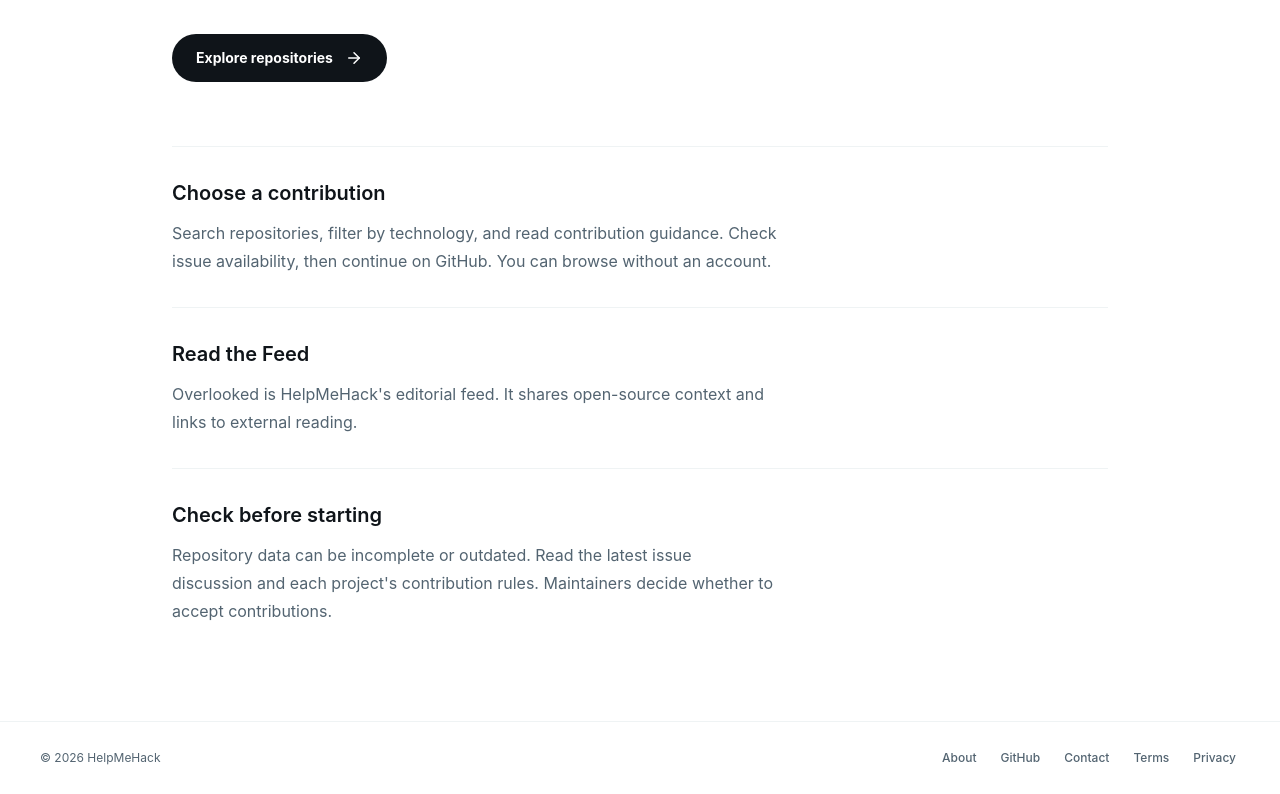
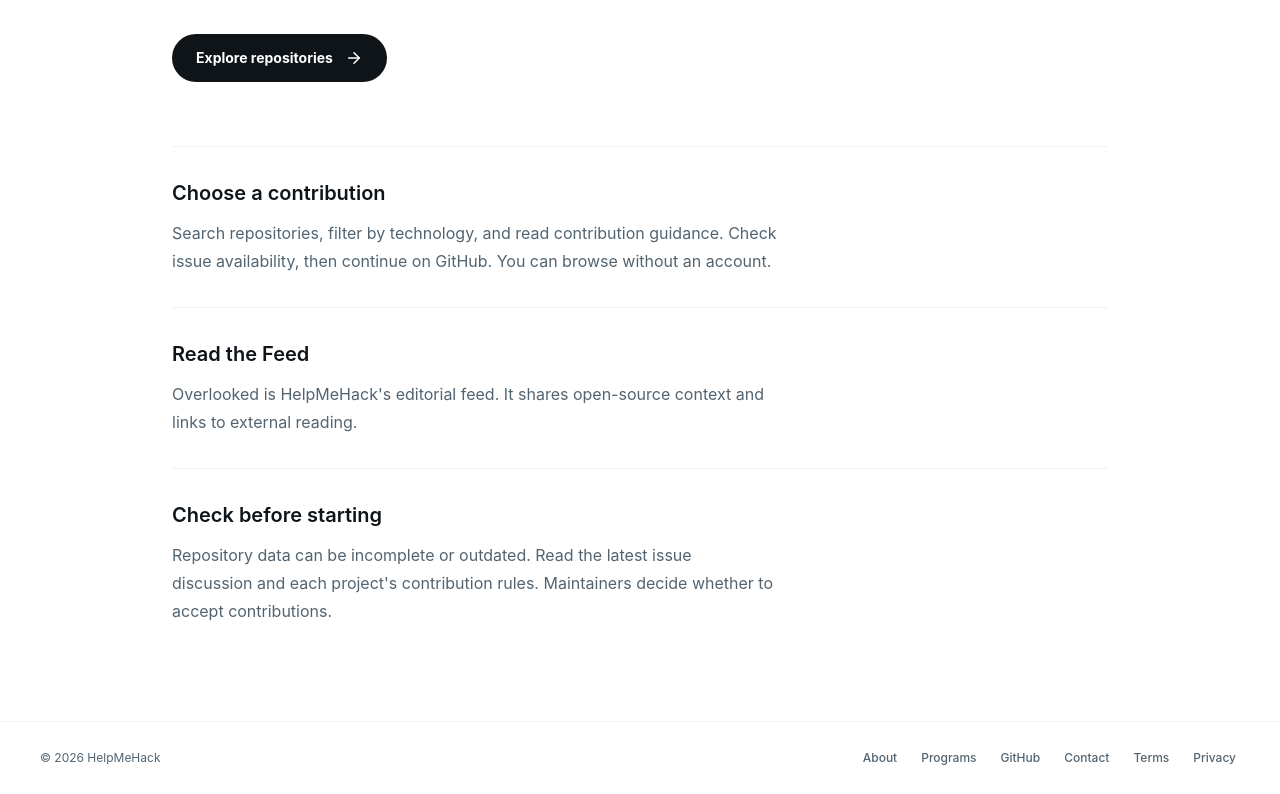
Before and after one commit to rohanmalhotracodes/helpmehack, a Next.js app: page /about in a window 1280 px wide. Shown: the part 286-1080 px from the top of the page. Built offline with nearby package versions, Linux system fonts and the light colour scheme.

Commit message:
Add Programs to footer

```diff
--- a/components/site-footer.tsx
+++ b/components/site-footer.tsx
@@ -10,6 +10,7 @@ export function SiteFooter() {
         <p>© 2026 HelpMeHack</p>
         <nav className="flex flex-wrap items-center gap-x-4 gap-y-2" aria-label="Footer navigation">
           <Link href="/about" className={linkClass}>About</Link>
+          <Link href="/programs" className={linkClass}>Programs</Link>
           <a href="https://github.com/rohanmalhotracodes/helpmehack" target="_blank" rel="noreferrer" className={linkClass}>GitHub</a>
           <a href="mailto:helpmehack@mail.tin.computer" className={linkClass}>Contact</a>
           <Link href="/terms" className={linkClass}>Terms</Link>
```
